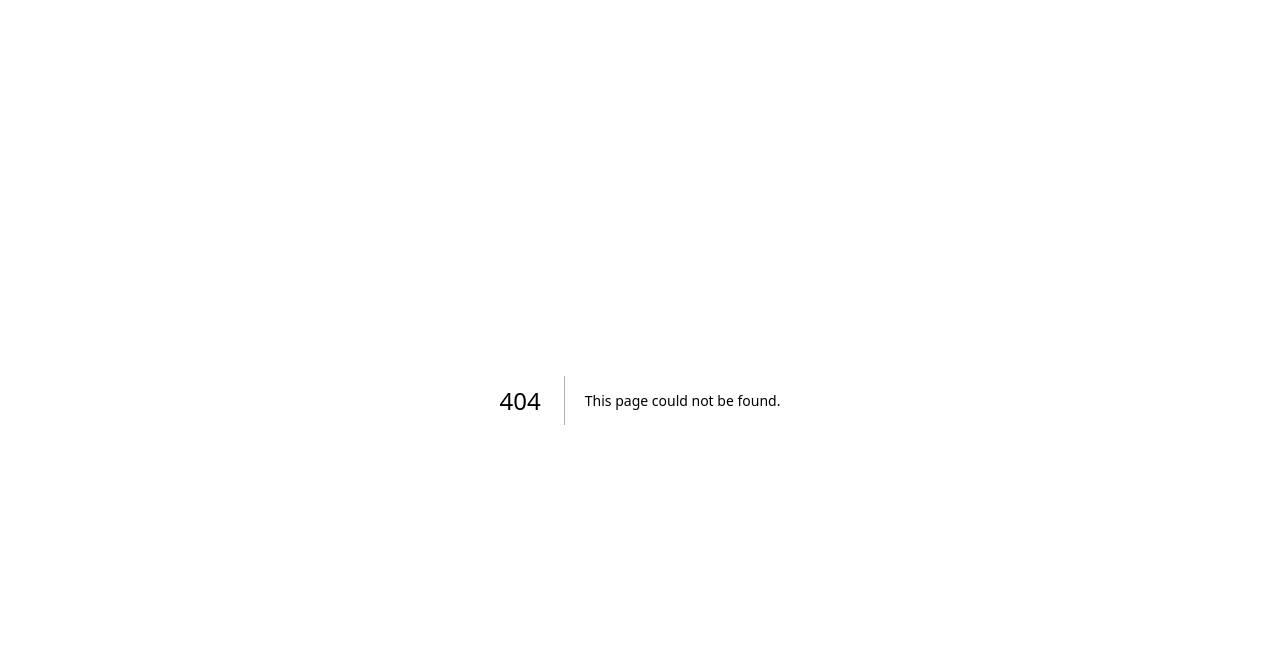
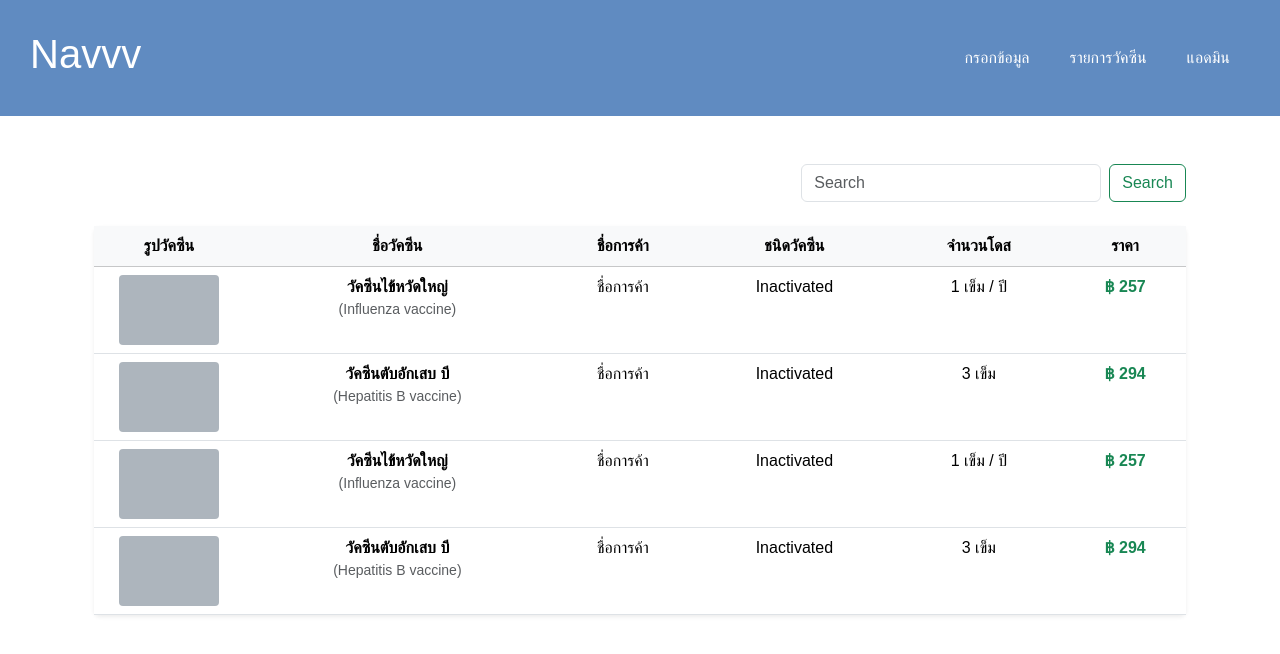
Before and after one commit to punn3/vaccine-project, a Next.js app: page /VaccinesPage in a window 1280 px wide. Before the commit this address had no page. Shown: the top 654 px of the page. Built offline with nearby package versions, Linux system fonts and the light colour scheme.

Commit message:
add vaccine page

```diff
--- a/app/vaccines/page.js
+++ b/app/AdminPage/page.js
@@ -4,12 +4,12 @@ import { Container } from "react-bootstrap";
 import NavbarBox from "../../components/Navbar"; // ถอยกลับไป import Navbar มาด้วยถ้าอยากให้มีเมนู
 import Test from "@/components/Test";
 
-export default function VaccinesPage() {
+export default function AdminPage() {
     return (
         <>
             <NavbarBox></NavbarBox>
             <Container className="mt-5">
-                <h1>หน้ารายการวัคซีน</h1>
+                <h1>Adminnnnnnnnnnnnnn</h1>
                 <Test /> {/* Component Vaccines ของคุณ */}
             </Container>
         </>
--- a/app/admin/page.js
+++ b/app/VaccinesPage/page.js
@@ -2,15 +2,15 @@
 
 import { Container } from "react-bootstrap";
 import NavbarBox from "../../components/Navbar"; // ถอยกลับไป import Navbar มาด้วยถ้าอยากให้มีเมนู
-import Test from "@/components/Test";
+import Vaccines from "@/components/Vaccine";
 
 export default function VaccinesPage() {
     return (
         <>
             <NavbarBox></NavbarBox>
             <Container className="mt-5">
-                <h1>Adminnnnnnnnnnnnnn</h1>
-                <Test /> {/* Component Vaccines ของคุณ */}
+                {/* <h1>หน้ารายการวัคซีน</h1> */}
+                <Vaccines /> {/* Component Vaccines ของคุณ */}
             </Container>
         </>
     );
--- a/components/Navbar.js
+++ b/components/Navbar.js
@@ -12,8 +12,8 @@ function NavbarBox() {
             </Navbar.Brand>
             <Nav className={styles.navitem}>
                 <Nav.Link as={Link} href="/#stepper">กรอกข้อมูล</Nav.Link>
-                <Nav.Link as={Link} href="/vaccines">รายการวัคซีน</Nav.Link>
-                <Nav.Link as={Link} href="/admin">แอดมิน</Nav.Link>
+                <Nav.Link as={Link} href="/VaccinesPage">รายการวัคซีน</Nav.Link>
+                <Nav.Link as={Link} href="/AdminPage">แอดมิน</Nav.Link>
             </Nav>
         </div>
     );
--- /dev/null
+++ b/components/Vaccine.js
@@ -0,0 +1,106 @@
+import { Form, Button, Container } from "react-bootstrap";
+
+function Vaccines() {
+    // จำลองข้อมูลให้เหมือนในรูปภาพ
+    const vaccinesData = [
+        {
+            id: 1,
+            nameTH: "วัคซีนไข้หวัดใหญ่",
+            nameEN: "(Influenza vaccine)",
+            tradeName: "ชื่อการค้า",
+            type: "Inactivated",
+            dose: "1 เข็ม / ปี",
+            price: 257,
+        },
+        {
+            id: 2,
+            nameTH: "วัคซีนตับอักเสบ บี",
+            nameEN: "(Hepatitis B vaccine)",
+            tradeName: "ชื่อการค้า",
+            type: "Inactivated",
+            dose: "3 เข็ม",
+            price: 294,
+        },
+        {
+            id: 3,
+            nameTH: "วัคซีนไข้หวัดใหญ่",
+            nameEN: "(Influenza vaccine)",
+            tradeName: "ชื่อการค้า",
+            type: "Inactivated",
+            dose: "1 เข็ม / ปี",
+            price: 257,
+        },
+        {
+            id: 4,
+            nameTH: "วัคซีนตับอักเสบ บี",
+            nameEN: "(Hepatitis B vaccine)",
+            tradeName: "ชื่อการค้า",
+            type: "Inactivated",
+            dose: "3 เข็ม",
+            price: 294,
+        },
+    ];
+
+    return (
+        <Container fluid>
+            <Form className="d-flex mt-5 justify-content-end">
+                <Form.Control
+                    type="search"
+                    placeholder="Search"
+                    className="me-2"
+                    aria-label="Search"
+                    style={{ maxWidth: "300px" }} // ความกว้างช่องค้นหา
+                />
+                <Button variant="outline-success">Search</Button>
+            </Form>
+
+            <div className="mt-4 table-striped align-middle shadow-sm rounded">
+                <table className="table ">
+                    <thead className="table-light">
+                        <tr className="text-center fw-bold">
+                            <th scope="col" style={{ width: "150px" }}>รูปวัคซีน</th>
+                            <th scope="col">ชื่อวัคซีน</th>
+                            <th scope="col">ชื่อการค้า</th>
+                            <th scope="col">ชนิดวัคซีน</th>
+                            <th scope="col">จำนวนโดส</th>
+                            <th scope="col">ราคา</th>
+                        </tr>
+                    </thead>
+                    <tbody>
+                        {vaccinesData.map((item) => (
+                            <tr key={item.id} className="text-center">
+                                {/* ช่องรูปภาพ (จำลองด้วยกล่องสีเทา) */}
+                                <td>
+                                    <div
+                                        style={{
+                                            width: "100px",
+                                            height: "70px",
+                                            backgroundColor: "#adb5bd", // สีเทา
+                                            margin: "0 auto", // จัดกึ่งกลาง div
+                                            borderRadius: "4px"
+                                        }}
+                                    ></div>
+                                </td>
+
+                                {/* ชื่อวัคซีน */}
+                                <td>
+                                    <div className="fw-bold">{item.nameTH}</div>
+                                    <div className="text-muted small">{item.nameEN}</div>
+                                </td>
+
+                                <td>{item.tradeName}</td>
+                                <td>{item.type}</td>
+                                <td>{item.dose}</td>
+
+                                {/* ราคา */}
+                                <td className="text-success fw-bold">฿ {item.price}</td>
+                            </tr>
+                        ))}
+                    </tbody>
+                </table>
+            </div>
+        </Container>
+    );
+}
+
+export default Vaccines;
```
